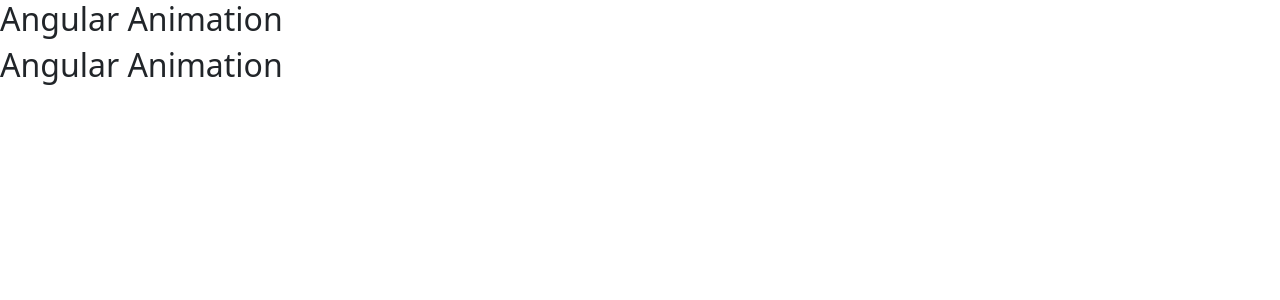
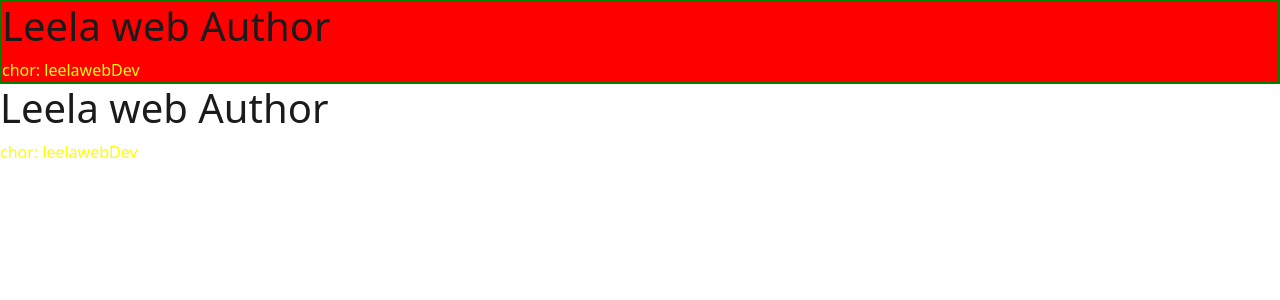
Before and after one commit to Chandan1154/fromangularanimation, an Angular app: page / in a window 1280 px wide. Shown: the top 300 px of the page. Built offline with nearby package versions, Linux system fonts and the light colour scheme.

Commit message:
deep and >>> comit

```diff
--- a/src/app/app.component.html
+++ b/src/app/app.component.html
@@ -15,6 +15,7 @@
     <app-course class="isactive"></app-course>
   </div>
 </div>
+
 <div class="parent-2">
   <app-course></app-course>
 </div>
--- a/src/app/app.module.ts
+++ b/src/app/app.module.ts
@@ -4,11 +4,13 @@ import { BrowserModule } from '@angular/platform-browser';
 import { AppRoutingModule } from './app-routing.module';
 import { AppComponent } from './app.component';
 import { CourseComponent } from './course/course.component';
+import { AuthorComponent } from './author/author.component';
 
 @NgModule({
   declarations: [
     AppComponent,
     CourseComponent,
+    AuthorComponent,
   ],
   imports: [
     BrowserModule,
--- /dev/null
+++ b/src/app/author/author.component.css
@@ -0,0 +1,3 @@
+/* div{
+    color: yellow;
+} */
--- /dev/null
+++ b/src/app/author/author.component.html
@@ -0,0 +1 @@
+<div>chor: leelawebDev</div>
--- a/src/app/course/course.component.css
+++ b/src/app/course/course.component.css
@@ -1,3 +1,29 @@
+:host-context(.parent-1)  {
+  display: block;
+  background-color: red;
+  border: 2px solid green;
+}
+
+/* :host /deep/ div{
+  color: yellow;
+} */
+
+
+:host >>> div{
+  color: yellow;
+}
+
+
+
+
+
+
+
+
+
+
+
+
 /* :host{
     display: inline-block;
     padding: 30px;
@@ -29,4 +55,6 @@ host-context you Know the parent element have to target it then you should  use
   color: blue;
   background-color: red;
   border: 2px solid green;
-} */
+}
+
+*/
--- a/src/app/course/course.component.html
+++ b/src/app/course/course.component.html
@@ -1 +1,2 @@
-<h2>Angular Animation</h2>
+<h1>Leela web Author</h1>
+<app-author></app-author>
--- a/src/styles.css
+++ b/src/styles.css
@@ -7,5 +7,5 @@
 
 
 h1{
-    color: red;
+    color: rgb(28, 27, 27);
 }
```
Also changed, not shown: src/app/author/author.component.ts (added, +10 -0 lines), 1 other file (tests, documents, lock files or other folders).
